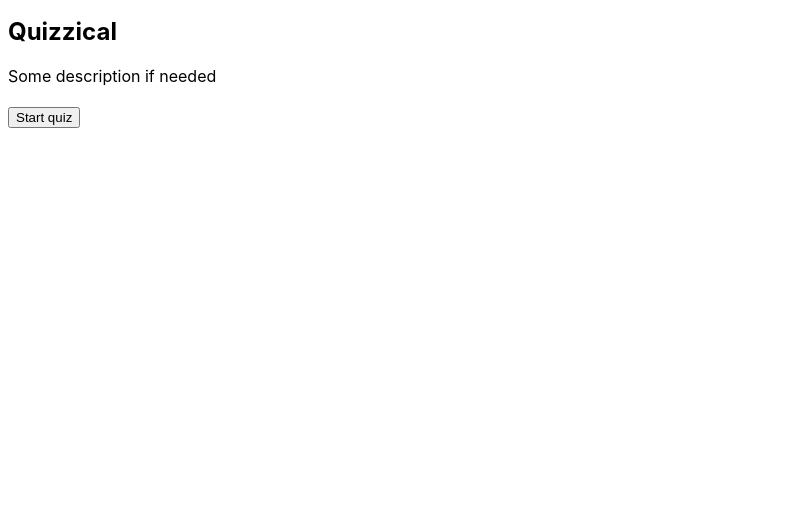
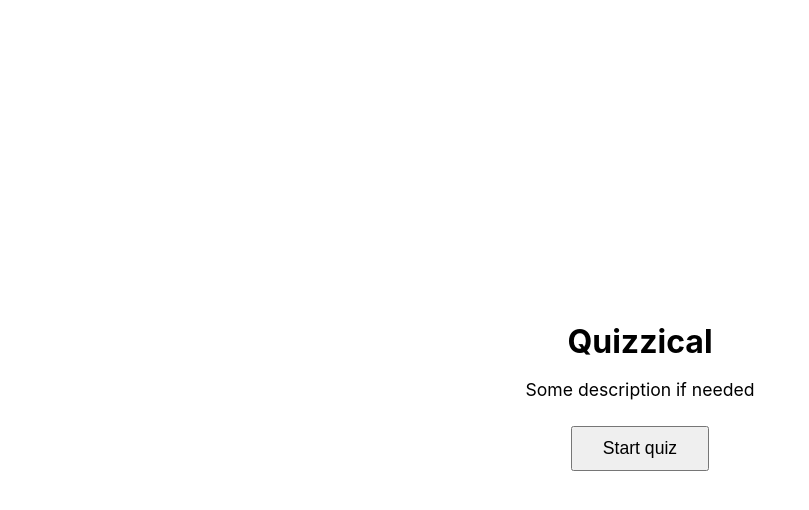
Before and after one commit to Kel-VinTech/quizzical-app, a React (Vite) app: page / in a window 1280 px wide. Shown: the top 510 px of the page, without its empty margins (0-809 px from the left). Built offline with nearby package versions, Linux system fonts and the light colour scheme.

Commit message:
updated project

```diff
--- /dev/null
+++ b/src/components/MainPage.css
@@ -0,0 +1,35 @@
+*{
+    box-sizing: border-box;
+    margin: 0;
+    padding: 0;
+}
+
+body{
+    display: flex;
+    margin: 0 auto;
+    height: 100vh;
+    justify-content: center;
+    align-items: center;
+
+}
+
+.main_page{
+    display: flex;
+    flex-direction: column;
+    justify-content: center;
+    align-items: center;
+    gap: 1.5rem;
+  }
+
+h2{
+    font-size: 2rem;
+}
+
+p{
+    font-size: 1.1rem;
+}
+
+  button{
+    padding: 10px 30px;
+    font-size: 1.1rem;
+  }
--- a/src/components/MainPage.jsx
+++ b/src/components/MainPage.jsx
@@ -1,8 +1,9 @@
 import React from "react";
+import './MainPage.css'
 
 const mainPage = () => {
     return (
-        <div>
+        <div className="main_page">
             <h2>Quizzical </h2>
              <p>Some description if needed</p>
             <button>Start quiz</button>
```
